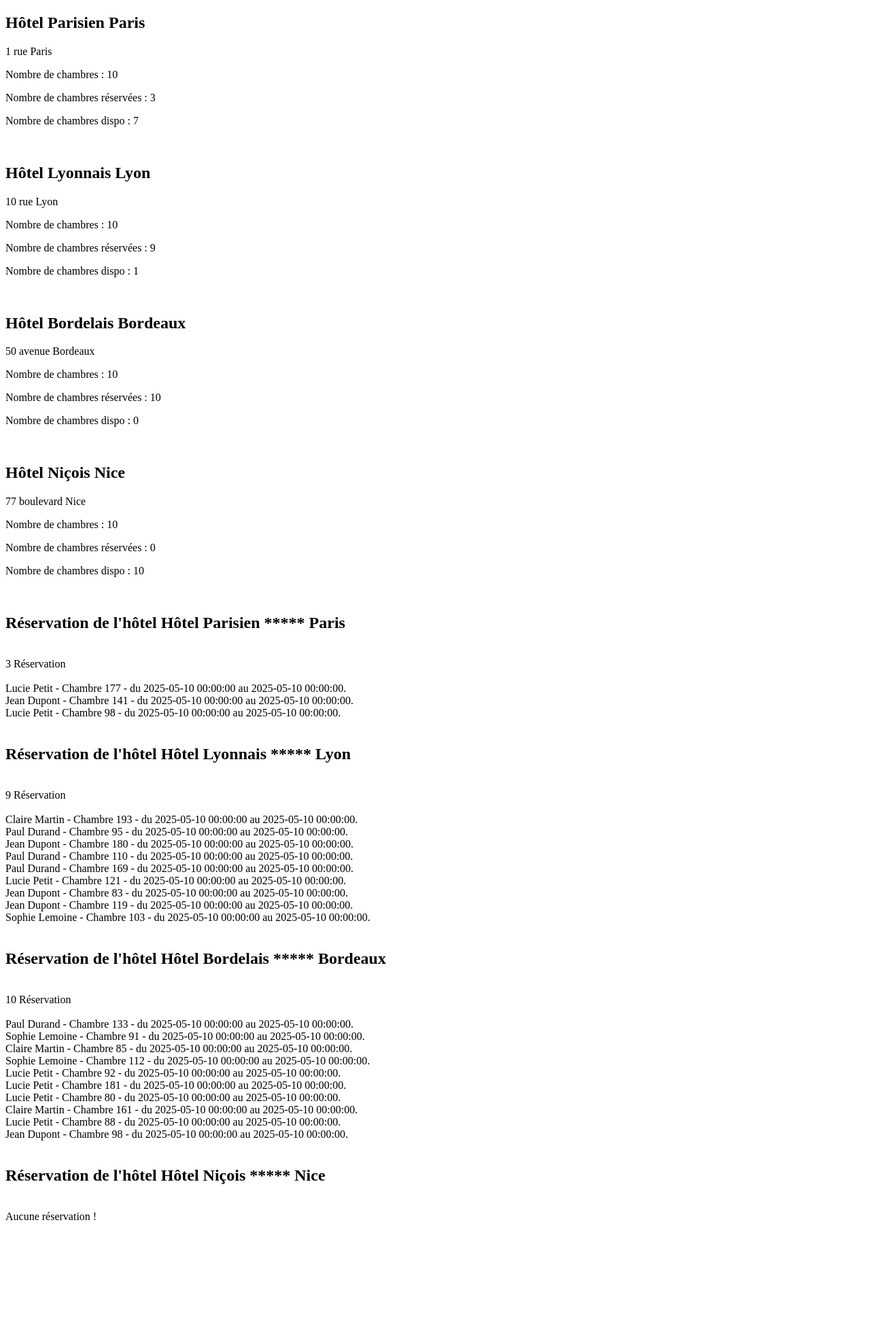
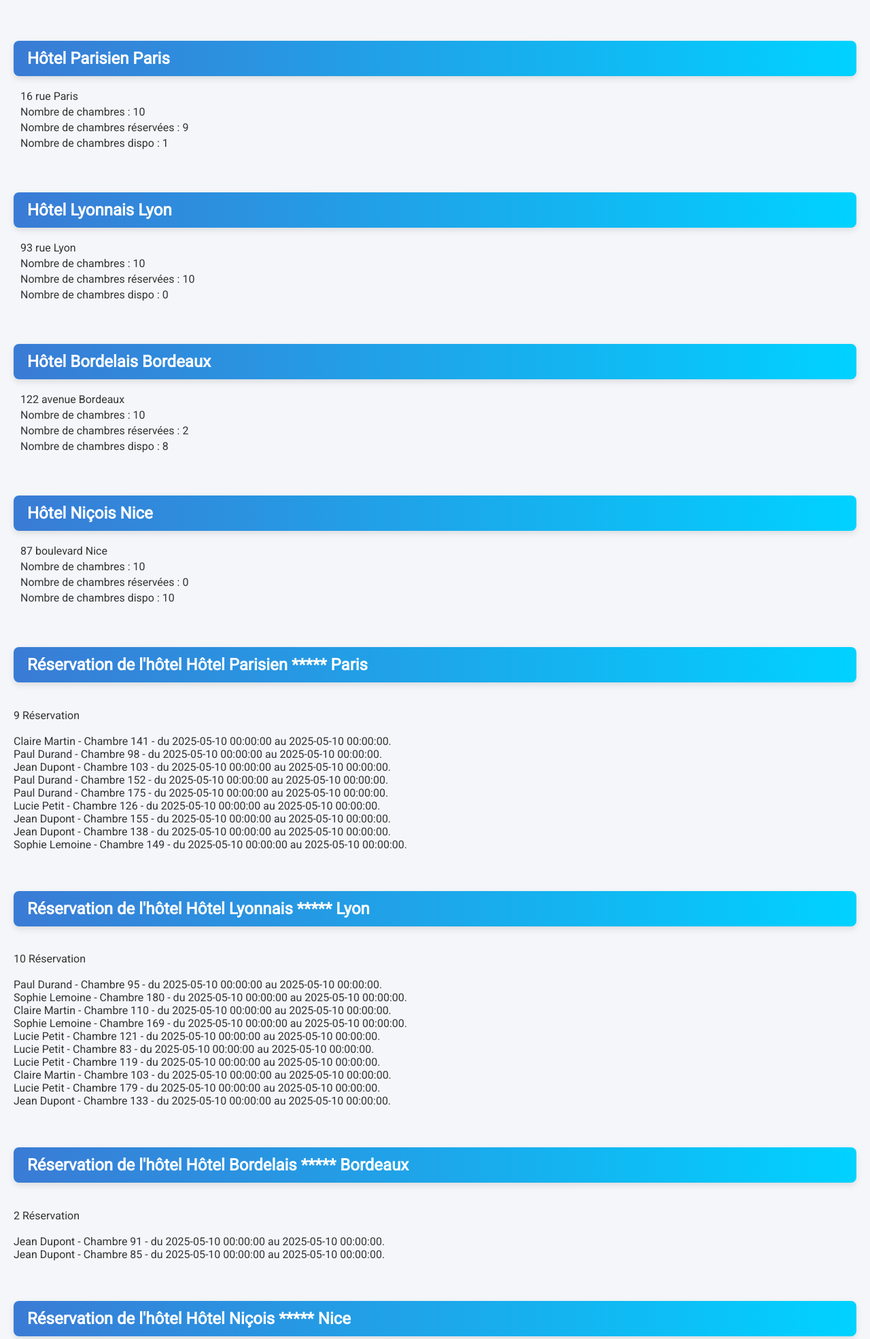
Before and after one commit to Shirou-Emiya2420/HotelPHP, a PHP site: page / in a window 1280 px wide. Shown: the top 1970 px of the page at 68% size. Before the commit the page ends 1795 px from the top, so only its background shows below. Run offline with PHP 8.4, Linux system fonts and the light colour scheme.

Commit message:
✨ Ajout d'un README complet pour la gestion d'hôtels en PHP
Ce commit ajoute un fichier README.md détaillé décrivant la structure du projet, les fonctionnalités, les classes PHP, les instructions d’installation, ainsi qu’un aperçu du design CSS. Ce document vise à faciliter la compréhension et la prise en main du projet.
Complet aussi les derniers fonctionnalité à implémenter au projet.

```diff
--- a/Client.php
+++ b/Client.php
@@ -4,18 +4,46 @@ class Client{
 
     private string $_nom;
     private string $_prenom;
-    private array $_reservation;
+    private array $_reservations;
 
     public function __construct(string $nom, string $prenom){
         $this->_nom = $nom;
         $this->_prenom = $prenom;
-        $this->_reservation = [];
+        $this->_reservations = [];
     }
 
     public function addReservation(Reservation $reservation){
-        $this->_reservation[] = $reservation;
+        $this->_reservations[] = $reservation;
     }
-
+    public function affReservation(): void{
+        $str = "<h2>Réservation de l'hôtel " . $this->_prenom . " " . $this->_nom . "</h2><br>";
+        $nb = 0;
+        foreach($this->_reservations as $reservation){
+            $nb++;
+        }
+        if($nb > 0){
+            $str .= "<div>" . $nb . " Réservation</div><br><div>";
+        }else{
+            $str .= "Aucune réservation !";
+        }
+        $tt = 0;
+        foreach($this->_reservations as $reservation){
+            $tt += $reservation->getChambre()->getPrix();
+            $bal = true;
+            if($reservation->getChambre()->getWifi()){
+                $bal = true;
+            }else{
+                $bal = false;
+            }
+            $str .= "<b>Hotel : " . $reservation->getChambre()->getHotel()->getName() . " ***** " . $reservation->getChambre()->getHotel()->getVille() . "</b> / Chambre : " . $reservation->getChambre()->getNumChambre() . " (" . $reservation->getChambre()->getNbLit() . " lits - " . $reservation->getChambre()->getPrix() . " € - Wifi : " . $bal . ") du " . $reservation->getDateDebut()->format('Y-m-d H:i:s') . " au " . $reservation->getDateFin()->format('Y-m-d H:i:s') . ".<br>";
+        }
+        if($tt > 0){
+            $str .= "<div>Total: " . $tt . " €</div><br><div>";
+        }else{
+            $str .= "";
+        }
+        echo $str . "<br>";
+    }
 
     public function getNom(): string {
         return $this->_nom;
@@ -24,7 +52,7 @@ class Client{
         return $this->_prenom;
     }
     public function getReservation(): array {
-        return $this->_reservation;
+        return $this->_reservations;
     }
 
     public function setNom(string $nom): void {
@@ -34,7 +62,7 @@ class Client{
         $this->_prenom = $prenom;
     }
     public function setReservation(array $reservation): void {
-        $this->_reservation = $reservation;
+        $this->_reservations = $reservation;
     }
 }
 
--- a/Hotel.php
+++ b/Hotel.php
@@ -53,7 +53,30 @@ class Hotel{
         }
         echo $str . "<br>";
     }
-
+    public function affStatChambre(): void{
+        $str = "<h2>Status des chambres de " . $this->_name . " ***** " . $this->_ville . "</h2><br><table><thead>
+        <tr>
+            <th>Chambre</th>
+            <th>Prix (€)</th>
+            <th>WiFi</th>
+            <th>État</th>
+        </tr>
+    </thead>
+    <tbody>";
+        foreach($this->_chambre_list as $chambre){
+            $str .= "<tr><th>Chambre" . $chambre->getNumChambre() . "</th><th>" . $chambre->getPrix() . " (€)</th>";
+            $wifi = "Non";
+            if($chambre->getWifi()){
+                $wifi = "Oui";
+            }
+            $reservation = "Réservée";
+            if($chambre->getReserve() === []){
+                $reservation = "Disponble";
+            }
+            $str .= "<th>" . $wifi . "</th>" . "<th>" . $reservation . "</th></tr>";
+        }
+        echo $str . "</tbody></table>" . "<br>";
+    }
 
     public function getVille(): string {
         return $this->_ville;
--- a/index.php
+++ b/index.php
@@ -4,6 +4,7 @@
     <meta charset="UTF-8">
     <meta name="viewport" content="width=device-width, initial-scale=1.0">
     <title>Hôtel</title>
+    <link rel="stylesheet" href="style.css">
 </head>
 <body>
     <?php require_once "Hotel.php"; require_once "Chambre.php"; require_once "Client.php"; require_once "Reservation.php"; ?>
@@ -18,16 +19,16 @@
 
     // Création des hôtels
     $hotels = [
-        new Hotel("1 rue Paris", "Hôtel Parisien", "Paris"),
-        new Hotel("10 rue Lyon", "Hôtel Lyonnais", "Lyon"),
-        new Hotel("50 avenue Bordeaux", "Hôtel Bordelais", "Bordeaux"),
-        new Hotel("77 boulevard Nice", "Hôtel Niçois", "Nice"),
+        new Hotel(rand(1,200) . " rue Paris", "Hôtel Parisien", "Paris"),
+        new Hotel(rand(1,200) . " rue Lyon", "Hôtel Lyonnais", "Lyon"),
+        new Hotel(rand(1,200) . " avenue Bordeaux", "Hôtel Bordelais", "Bordeaux"),
+        new Hotel(rand(1,200) . " boulevard Nice", "Hôtel Niçois", "Nice"),
     ];
 
     // Création des chambres
     foreach ($hotels as $hotel) {
         for ($i = 1; $i <= 10; $i++) {
-            new Chambre(rand(80, 200), $hotel, rand(0, 1) === 1, rand(1, 3), rand(80, 200));
+            new Chambre(rand(80, 600), $hotel, rand(0, 1) === 1, rand(1, 7), rand(80, 200));
         }
     }
     function randomDate($start_date, $end_date)
@@ -55,9 +56,18 @@
         }
     }
 
-    echo $hotels[0]; echo $hotels[1]; echo $hotels[2]; echo $hotels[3];
-    $hotels[0]->affReservation(); $hotels[1]->affReservation(); $hotels[2]->affReservation(); $hotels[3]->affReservation();
-
+    foreach($hotels as $hotel){
+        echo $hotel;
+    }
+    foreach($hotels as $hotel){
+        $hotel->affReservation();
+    }
+    foreach($clients as $client){
+        $client->affReservation();
+    }
+    foreach($hotels as $hotel){
+        $hotel->affStatChambre();
+    }
 
 
     ?>
--- /dev/null
+++ b/style.css
@@ -0,0 +1,116 @@
+@import url('https://fonts.googleapis.com/css2?family=Roboto&display=swap');
+/* Général */
+body {
+    font-family: 'Roboto', sans-serif;
+    background-color: #f4f6f9;
+    color: #333;
+    margin: 0;
+    padding: 20px;
+}
+
+/* Titres */
+h2 {
+    background: linear-gradient(90deg, #3a7bd5, #00d2ff);
+    color: white;
+    padding: 12px 20px;
+    border-radius: 8px;
+    margin-top: 40px;
+    box-shadow: 0 4px 10px rgba(0,0,0,0.1);
+}
+
+/* Paragraphes et blocs info */
+div > p {
+    margin: 4px 0;
+    padding-left: 10px;
+}
+
+/* Tables */
+table {
+    width: 100%;
+    border-collapse: collapse;
+    margin-top: 20px;
+    background-color: white;
+    border-radius: 8px;
+    overflow: hidden;
+    box-shadow: 0 4px 10px rgba(0,0,0,0.05);
+}
+
+th, td {
+    padding: 14px;
+    text-align: center;
+    border-bottom: 1px solid #eee;
+}
+
+th {
+    background-color: #f1f3f5;
+    font-weight: bold;
+    text-transform: uppercase;
+    font-size: 14px;
+    color: #555;
+}
+
+tr:nth-child(even) {
+    background-color: #fafafa;
+}
+
+tr:hover {
+    background-color: #e8f4fd;
+}
+
+/* État visuel */
+td:last-child {
+    font-weight: bold;
+    color: #2c3e50;
+}
+
+td:last-child::before {
+    content: '● ';
+    font-size: 12px;
+    margin-right: 4px;
+}
+
+td:last-child:contains("Réservée") {
+    color: #e74c3c;
+}
+
+td:last-child:contains("Disponble") {
+    color: #27ae60;
+}
+
+/* Responsive */
+@media (max-width: 768px) {
+    table, thead, tbody, th, td, tr {
+        display: block;
+    }
+
+    thead {
+        display: none;
+    }
+
+    tr {
+        margin-bottom: 15px;
+        box-shadow: 0 2px 6px rgba(0,0,0,0.1);
+        border-radius: 6px;
+        background-color: white;
+        padding: 10px;
+    }
+
+    td {
+        text-align: right;
+        padding-left: 50%;
+        position: relative;
+    }
+
+    td::before {
+        position: absolute;
+        left: 10px;
+        width: 45%;
+        white-space: nowrap;
+        font-weight: bold;
+    }
+
+    td:nth-child(1)::before { content: "Chambre"; }
+    td:nth-child(2)::before { content: "Prix (€)"; }
+    td:nth-child(3)::before { content: "WiFi"; }
+    td:nth-child(4)::before { content: "État"; }
+}
```
Also changed, not shown: Chambre.php (line endings or trailing spaces), README.md (added).
